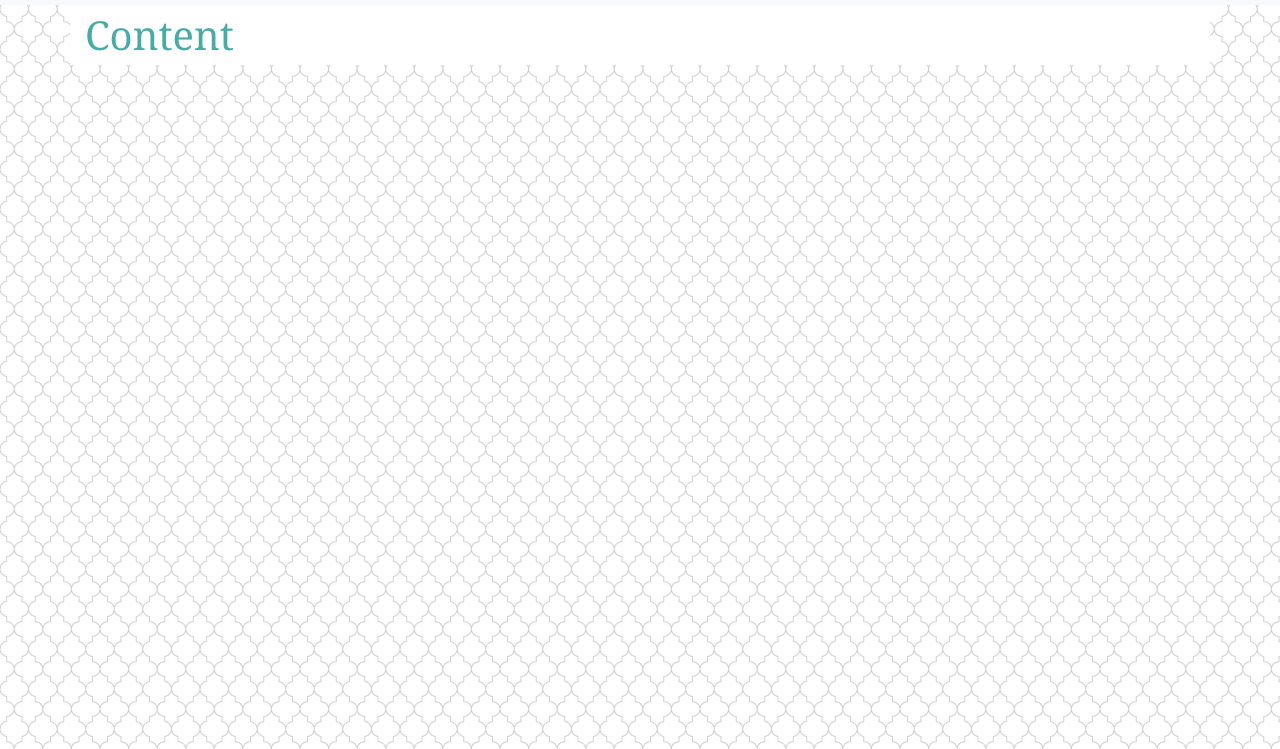
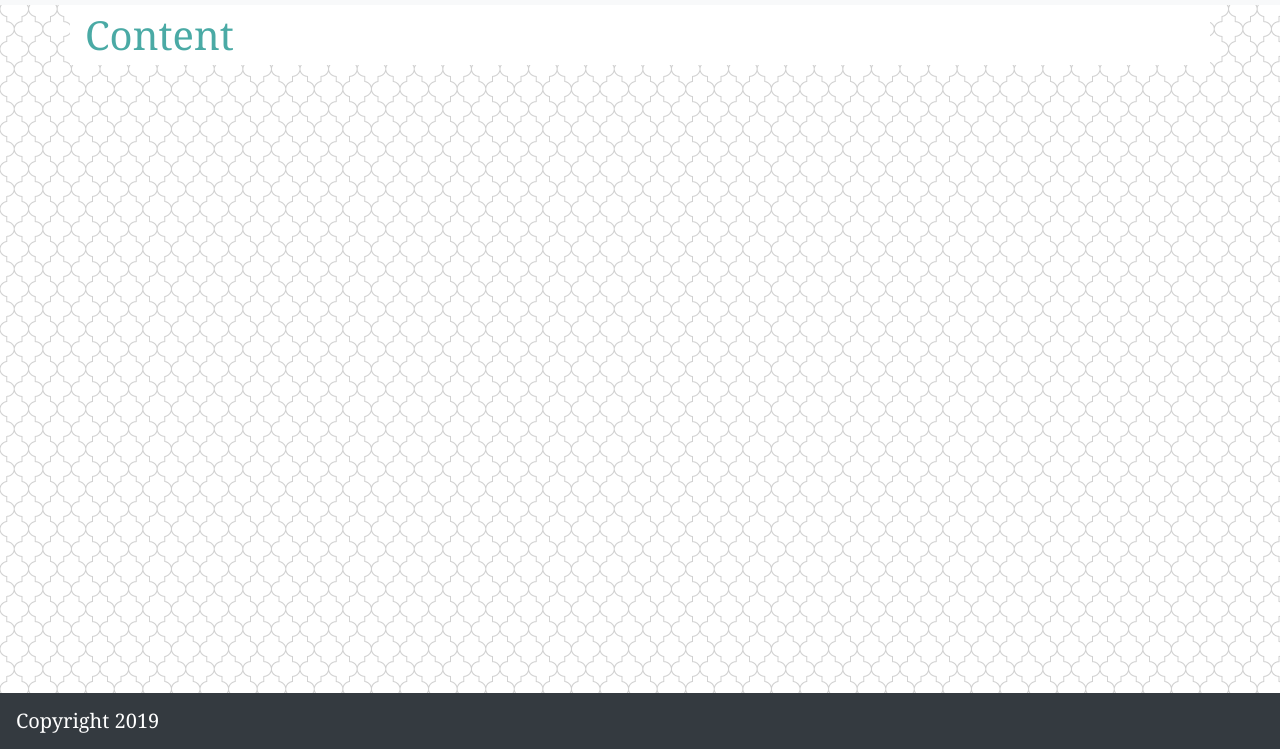
Before and after one commit to JMRosenberg12/Jacob-Rosenberg-s-Portfolio, a plain HTML site: page content.html in a window 1280 px wide. Shown: the part 51-800 px from the top of the page. Drawn offline with nearby package versions, Linux system fonts and the light colour scheme.

Commit message:
add footer

```diff
--- a/content.html
+++ b/content.html
@@ -51,3 +51,23 @@ background="./assets/images/hotel-wallpaper.png">
         <div class="col">
 
         </div>
+
+
+        <body>
+            <div class="wrapper">
+
+
+
+              <div class="push"></div>
+
+            </div>
+            <nav class="navbar fixed-bottom navbar-dark bg-dark">
+              <a class="navbar-brand" href="#">Copyright 2019</a>
+            </nav>
+
+          </body>
+
+
+
+
+          </html>
```
